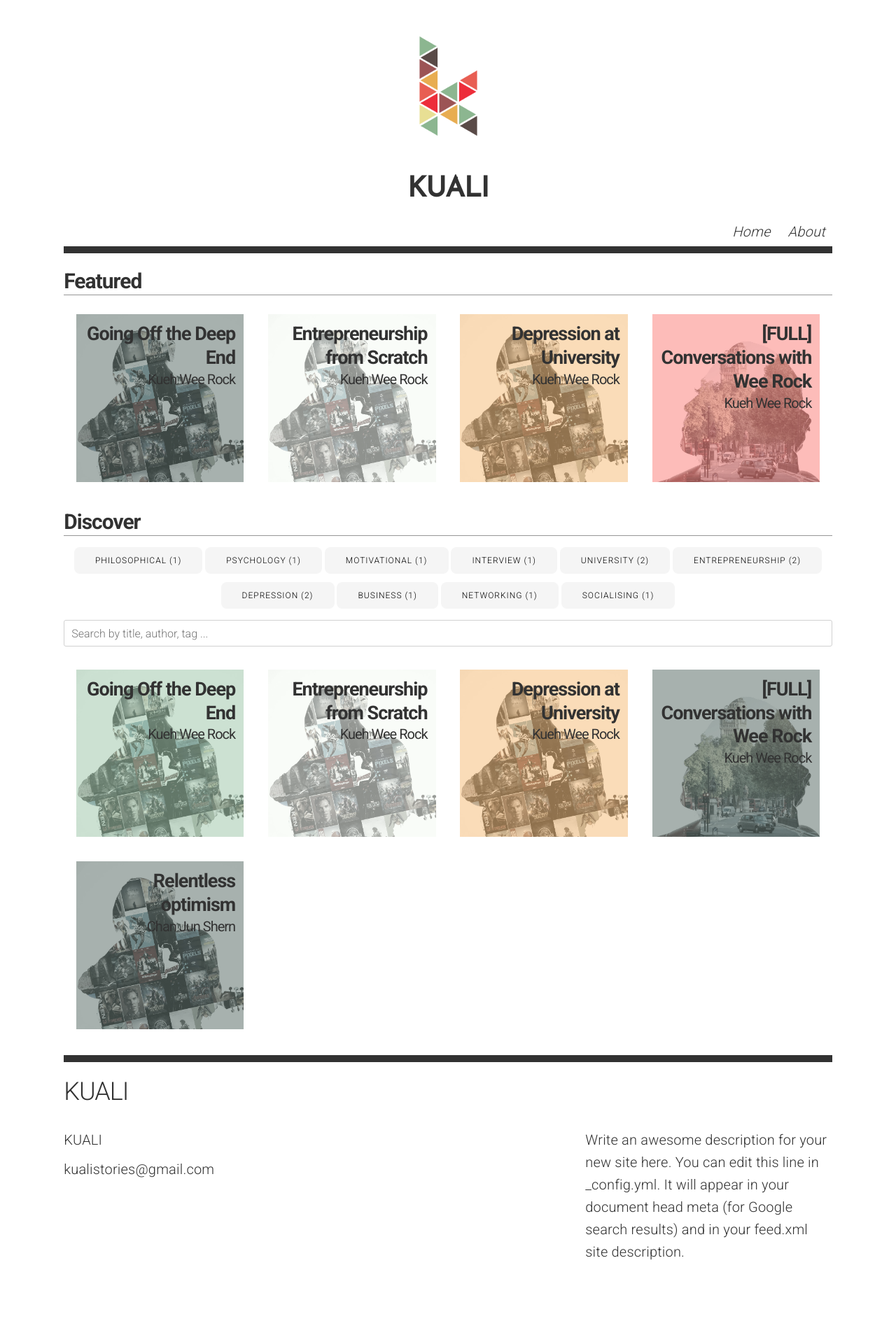
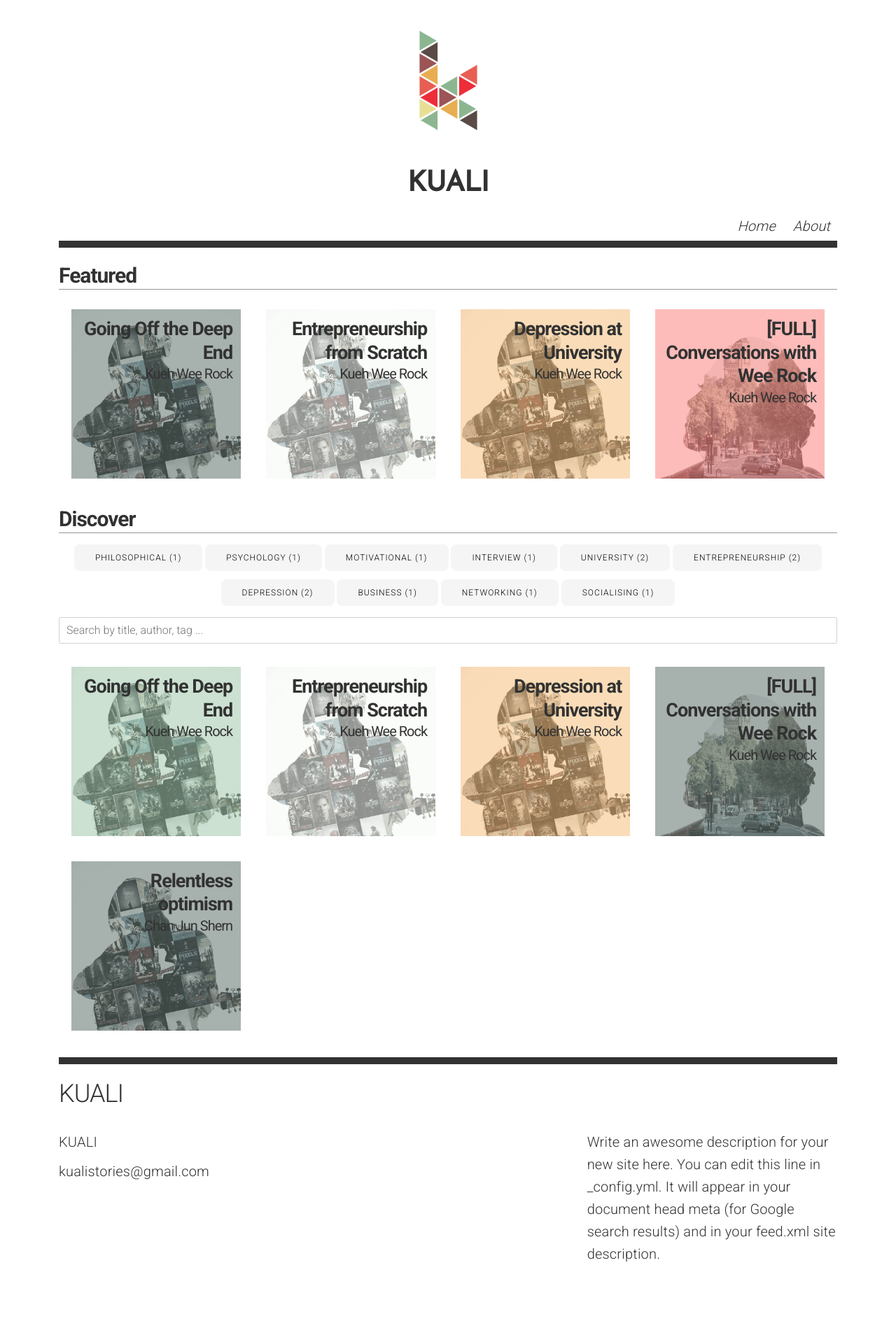
Before and after one commit to kualistories/kuali-website, a Jekyll site: the page built from index.html, in a window 1280 px wide. Shown: the whole page at 70% size. Built offline with Jekyll 4.4.1, drawn with Linux system fonts in a browser that asks for light colours.

Commit message:
Remove body margin, increase width on mobile devices

```diff
--- a/_sass/_layout.scss
+++ b/_sass/_layout.scss
@@ -1,13 +1,30 @@
 /**
  * Site header
- */
- .wrapper .container {
+*/
+
+body {
+    margin: 0;
+}
+.wrapper .container {
     max-width: 90%;
 }
 
 .site-header {
+    position: relative;
     text-align: center;
     border-bottom: 10px solid rgba(50,50,50,1);
+    // .banner-background {
+    //     position:absolute;
+    //     left:0;
+    //     right:0;
+    //     top:0;
+    //     bottom:0;
+    //     z-index: -1;
+    //     background: url(https://www.look.com.ua/large/201209/2372.jpg);
+    //     background-size: cover;
+    //     opacity: 0.8;
+    //     filter: sepia(80%);
+    // }
     a {
         img {
             padding: 40px;
@@ -270,6 +287,9 @@
  * override column size for mobile
  */
  @media (max-width: 40.0rem) {
+    .wrapper .container {
+        max-width: 100%;
+    }
     .preview-panel {
         width: 97%;
     }
```
